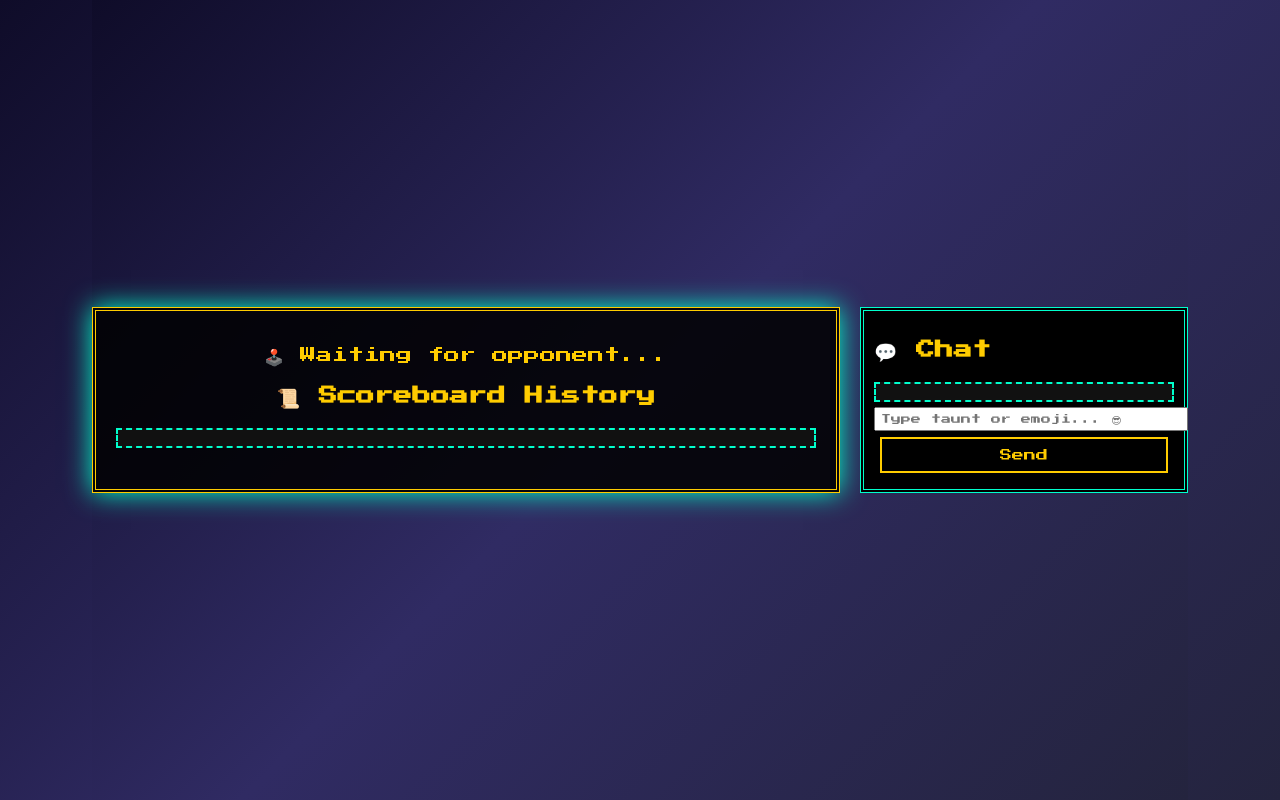
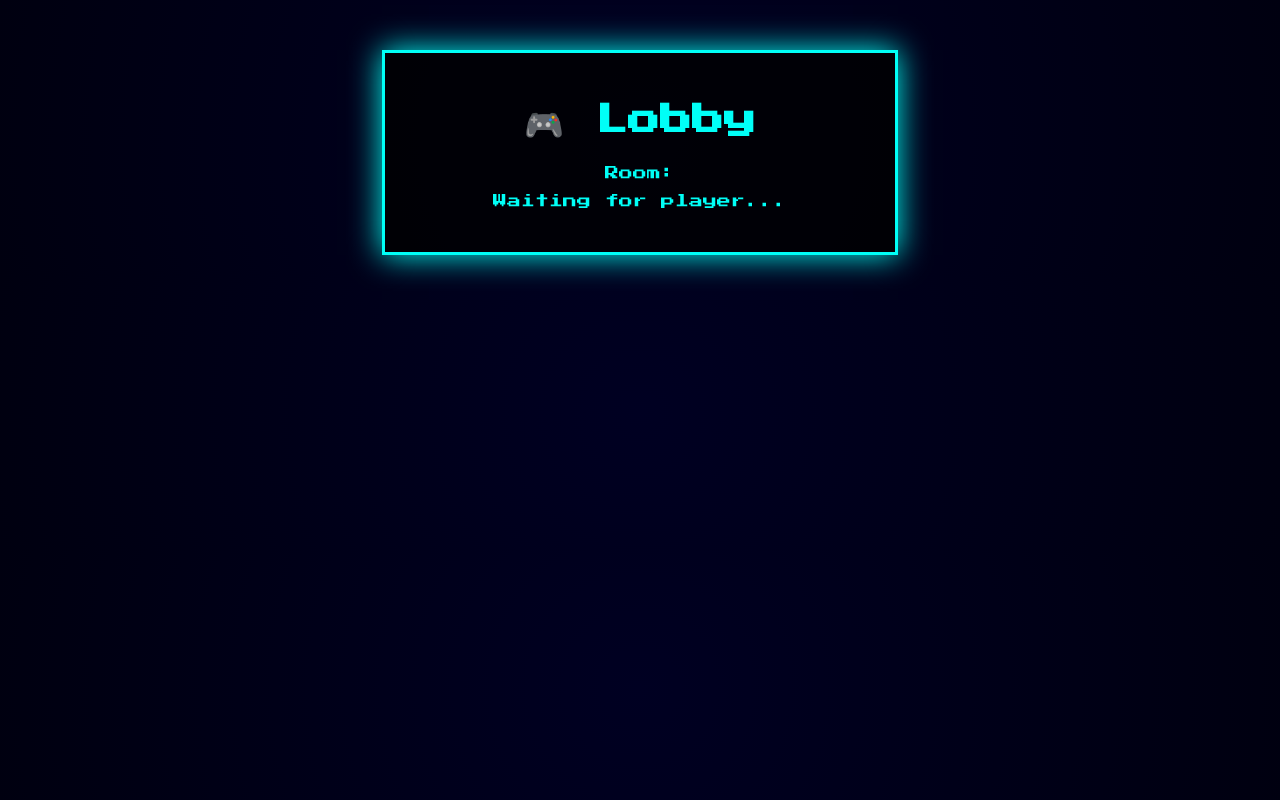
Before and after one commit to Kayyummd/game, a Flask app: page /multiplayer_game.html in a window 1280 px wide. Run offline with Flask 3, Linux system fonts and the light colour scheme; some libraries are stand-ins or nearby versions.

Commit message:
Update multiplayer_game.html

```diff
--- a/cricket_project/templates/multiplayer_game.html
+++ b/cricket_project/templates/multiplayer_game.html
@@ -2,33 +2,53 @@
 <html lang="en">
 <head>
   <meta charset="UTF-8" />
-  <title>🏏 Multiplayer Hand Cricket</title>
-  <meta name="viewport" content="width=device-width, initial-scale=1.0" />
-  <link href="https://fonts.googleapis.com/css2?family=Press+Start+2P&display=swap" rel="stylesheet" />
+  <meta name="viewport" content="width=device-width, initial-scale=1.0"/>
+  <title>🎮 Hand Cricket Lobby & Game</title>
+  <link href="https://fonts.googleapis.com/css2?family=Press+Start+2P&display=swap" rel="stylesheet"/>
   <script src="https://cdn.socket.io/4.7.2/socket.io.min.js"></script>
   <script src="https://cdn.jsdelivr.net/npm/canvas-confetti@1.6.0/dist/confetti.browser.min.js"></script>
   <style>
-    html, body {
-      margin: 0; padding: 0;
-      height: 100%;
+    body {
+      background: radial-gradient(circle, #000022 0%, #000010 100%);
+      color: #00fff7;
       font-family: 'Press Start 2P', cursive;
-      background: linear-gradient(135deg, #0f0c29, #302b63, #24243e);
+      margin: 0;
+      padding: 0;
+    }
+    .lobby, .game-container {
+      display: flex;
+      flex-direction: column;
+      align-items: center;
+      padding: 20px;
+    }
+    .box {
+      background: rgba(0,0,0,0.8);
+      padding: 30px;
+      border: 3px solid #00fff7;
+      box-shadow: 0 0 30px #00fff7;
+      text-align: center;
+      max-width: 450px;
+      width: 90%;
+      margin-top: 30px;
+    }
+    button {
+      background: black;
+      color: #00fff7;
+      border: 2px solid #00fff7;
+      margin: 8px;
+      padding: 10px 18px;
+      cursor: pointer;
+      font-family: inherit;
+      font-size: 12px;
+    }
+    button:hover {
+      background: #00fff7;
+      color: black;
+    }
+    p { font-size: 14px; }
+    .game-container {
+      display: none;
       color: #ffcc00;
-      display: flex;
-      justify-content: center;
-      align-items: center;
-    }
-    .container {
-      display: flex;
-      gap: 20px;
-    }
-    .game-box {
-      background: rgba(0, 0, 0, 0.85);
-      border: 4px double #ffcc00;
-      box-shadow: 0 0 25px #00ffcc;
-      width: 700px;
-      padding: 20px;
-      text-align: center;
     }
     .chat-box {
       background: #000;
@@ -37,28 +57,7 @@
       padding: 10px;
       display: flex;
       flex-direction: column;
-    }
-    button {
-      margin: 6px; padding: 10px 16px;
-      border: 2px solid #ffcc00;
-      background: black; color: #ffcc00;
-      cursor: pointer;
-      font-family: inherit;
-      font-size: 12px;
-    }
-    button:hover {
-      background: #ffcc00; color: black;
-    }
-    .hidden { display: none; }
-    #history {
-      font-size: 10px;
-      border: 2px dashed #00ffcc;
-      padding: 8px;
-      background-color: #111;
-      color: #00ffcc;
-      max-height: 150px;
-      overflow-y: auto;
-      text-align: left;
+      margin-top: 20px;
     }
     #messages {
       font-size: 10px;
@@ -77,32 +76,44 @@
       font-size: 10px;
       margin-top: 5px;
     }
-    #game-over {
-      display: none;
-      padding: 20px;
-      background: #000;
-      border: 2px dashed red;
-      margin-top: 20px;
+    #play-buttons button {
+      margin: 5px;
+    }
+    #history {
+      font-size: 10px;
+      border: 2px dashed #00ffcc;
+      padding: 8px;
+      background-color: #111;
+      color: #00ffcc;
+      max-height: 150px;
+      overflow-y: auto;
+      text-align: left;
     }
   </style>
 </head>
 <body>
-  <div class="container">
-    <div class="game-box">
-      <p id="status">🕹️ Waiting for opponent...</p>
-
-      <div id="toss-box" class="hidden">
-        <p>🪙 Choose Head or Tail:</p>
-        <button onclick="sendToss('Head')">🪙 Head</button>
-        <button onclick="sendToss('Tail')">🐍 Tail</button>
+  <div class="lobby">
+    <div class="box">
+      <h1>🎮 Lobby</h1>
+      <p>Room: <span id="room-code">--</span></p>
+      <p id="status">Waiting for player...</p>
+      <div id="toss-btns" style="display:none;">
+        <p>Select Head or Tail</p>
+        <button onclick="chooseToss('Head')">Head</button>
+        <button onclick="chooseToss('Tail')">Tail</button>
       </div>
-
-      <div id="batbowl-box" class="hidden">
-        <p>🏏 You won the toss! Choose:</p>
-        <button onclick="chooseBatBowl('Bat')">🗡️ Bat</button>
-        <button onclick="chooseBatBowl('Bowl')">🛡️ Bowl</button>
+      <div id="toss-result" style="display:none;">
+        <p id="toss-text"></p>
       </div>
-
+      <div id="batbowl-btns" style="display:none;">
+        <p>Choose Bat or Bowl</p>
+        <button onclick="chooseBatBowl('Bat')">Bat</button>
+        <button onclick="chooseBatBowl('Bowl')">Bowl</button>
+      </div>
+    </div>
+  </div>
+  <div class="game-container" id="game">
+    <h2 id="game-status">🕹️ Get Ready...</h2>
     <div id="play-buttons" class="hidden">
       <p>🎯 Choose your number:</p>
       <div>
@@ -114,18 +125,10 @@
         <button onclick="playNum(5)">5</button>
       </div>
     </div>
-
-      <div id="scoreboard">
-        <h3>📜 Scoreboard History</h3>
-        <ul id="history" style="list-style: none; padding-left: 0;"></ul>
+    <div>
+      <h3>📜 Scoreboard</h3>
+      <ul id="history" style="list-style:none; padding-left:0;"></ul>
     </div>
-
-      <div id="game-over">
-        <h3 id="result-msg">Game Over!</h3>
-        <button onclick="restartGame()">🔄 Restart</button>
-      </div>
-    </div>
-
     <div class="chat-box">
       <h3>💬 Chat</h3>
       <div id="messages"></div>
@@ -133,78 +136,119 @@
       <button onclick="sendMsg()">Send</button>
     </div>
   </div>
-
   <script>
     const socket = io();
-    const urlParams = new URLSearchParams(window.location.search);
-    const room = urlParams.get('room');
-    const username = urlParams.get('username') || 'Player';
-    const isHost = urlParams.get('host') === 'true';
-    let mySocketId = "";
+    const params = new URLSearchParams(window.location.search);
+    const room = params.get('room');
+    const username = params.get('username') || 'Player';
+    const isHost = params.get('host') === 'true';
+    let sid = "";
+    let innings = 1;
+    let myScore = 0, opponentScore = 0;
+    let isMyTurnToBat = false;
+    let target = null;
 
-    socket.on("connect", () => {
-      mySocketId = socket.id;
-      socket.emit("join_room", { room, host: isHost, username });
+    document.getElementById("room-code").innerText = room;
+
+    socket.on('connect', () => {
+      sid = socket.id;
+      socket.emit('join_room', { room, host: isHost, username });
     });
 
-    socket.on("both_ready", () => {
-      document.getElementById("status").innerText = "🎮 Both players connected!";
-      if (isHost) {
-        document.getElementById("toss-box").classList.remove("hidden");
-        document.getElementById("status").innerText = "🪙 Choose Head or Tail:";
-      }
+    socket.on('both_ready', () => {
+      document.getElementById('status').innerText = '✅ Both players joined!';
+      if (isHost) document.getElementById('toss-btns').style.display = 'block';
     });
 
-    function sendToss(choice) {
-      socket.emit("toss_choice", { room, choice });
-      document.getElementById("toss-box").classList.add("hidden");
-      document.getElementById("status").innerText = "⌛ Waiting for toss result...";
+    function chooseToss(choice) {
+      socket.emit('toss_choice', { room, choice });
+      document.getElementById('toss-btns').style.display = 'none';
+      document.getElementById('status').innerText = '🪙 Waiting for toss result...';
     }
 
-    socket.on("toss_result", (data) => {
-      const won = (data.winner === "host" && isHost) || (data.winner === "guest" && !isHost);
-      document.getElementById("status").innerText = `🪙 Toss Result: ${data.result} — ${data.winner.toUpperCase()} won`;
-      if (won) {
-        document.getElementById("batbowl-box").classList.remove("hidden");
-        document.getElementById("status").innerText = "🎖️ You won the toss! Choose Bat or Bowl";
+    socket.on('toss_result', data => {
+      document.getElementById('toss-result').style.display = 'block';
+      document.getElementById('toss-text').innerText = `Toss Result: ${data.result} → ${data.winner === 'host' ? 'Host' : 'Guest'} won`;
+      if ((isHost && data.winner === 'host') || (!isHost && data.winner === 'guest')) {
+        document.getElementById('batbowl-btns').style.display = 'block';
       } else {
-        document.getElementById("status").innerText = "🤔 Opponent choosing Bat/Bowl...";
+        document.getElementById('status').innerText = '🤔 Opponent choosing Bat/Bowl...';
       }
     });
 
     function chooseBatBowl(choice) {
-      socket.emit("bat_bowl_choice", { room, choice });
-      document.getElementById("batbowl-box").classList.add("hidden");
-      document.getElementById("status").innerText = "🛠️ Setting up the game...";
+      socket.emit('bat_bowl_choice', { room, choice });
+      document.getElementById('batbowl-btns').style.display = 'none';
+      document.getElementById('status').innerText = '🛠️ Starting game...';
     }
 
     socket.on("game_start", (data) => {
-      const batting = data.bat_first_sid === mySocketId;
+      document.querySelector(".lobby").style.display = "none";
+      document.getElementById("game").style.display = "flex";
+      isMyTurnToBat = data.bat_first_sid === sid;
+      innings = 1;
+      myScore = 0;
+      opponentScore = 0;
+      target = null;
+      document.getElementById("history").innerHTML = "";
+      updateGameStatus();
       document.getElementById("play-buttons").classList.remove("hidden");
-      document.getElementById("status").innerText = batting ? "🏏 You are Batting!" : "🥎 You are Bowling!";
     });
+
+    function updateGameStatus() {
+      if (innings === 1) {
+        document.getElementById("game-status").innerText = isMyTurnToBat ? "🏏 You are Batting!" : "🥎 You are Bowling!";
+      } else {
+        document.getElementById("game-status").innerText = isMyTurnToBat ? `🏏 Batting – Target: ${target}` : `🥎 Bowling – Defend ${target}`;
+      }
+    }
 
     function playNum(n) {
       socket.emit("player_move", { room, move: n });
       document.getElementById("play-buttons").classList.add("hidden");
-      document.getElementById("status").innerText = "⏳ Waiting for opponent...";
+      document.getElementById("game-status").innerText = "⏳ Waiting for opponent...";
     }
 
     socket.on("round_result", data => {
       const list = document.getElementById("history");
       const li = document.createElement("li");
+      const myMove = data.moves[sid];
+      const opponentId = Object.keys(data.moves).find(id => id !== sid);
+      const opponentMove = data.moves[opponentId];
       if (data.type === "out") {
         li.textContent = `💥 OUT! Both played ${data.num}`;
+        if (innings === 1) {
+          target = isMyTurnToBat ? myScore + 1 : opponentScore + 1;
+          innings = 2;
+          isMyTurnToBat = !isMyTurnToBat;
+          document.getElementById("history").appendChild(document.createElement("hr"));
+          updateGameStatus();
         } else {
-        const myMove = data.moves[mySocketId];
-        const opponentId = Object.keys(data.moves).find(id => id !== mySocketId);
-        const opponentMove = data.moves[opponentId];
-        const myName = data.usernames[mySocketId] || "You";
-        const oppName = data.usernames[opponentId] || "Opponent";
-        li.textContent = `${myName}: ${myMove} | ${oppName}: ${opponentMove}`;
+          const win = isMyTurnToBat ? myScore >= target : opponentScore >= target;
+          document.getElementById("game-status").innerText = win ? "🎉 You Won! 🏆" : "😢 You Lost!";
+          if (win) confetti();
+          return;
+        }
+      } else {
+        li.textContent = `${username}: ${myMove} | Opponent: ${opponentMove}`;
+        if (isMyTurnToBat) {
+          myScore += myMove;
+          if (innings === 2 && myScore >= target) {
+            document.getElementById("game-status").innerText = "🎉 You Won! 🏆";
+            confetti();
+            return;
+          }
+        } else {
+          opponentScore += opponentMove;
+          if (innings === 2 && opponentScore >= target) {
+            document.getElementById("game-status").innerText = "😢 You Lost!";
+            return;
+          }
+        }
       }
       list.appendChild(li);
       document.getElementById("play-buttons").classList.remove("hidden");
+      updateGameStatus();
     });
 
     function sendMsg() {
@@ -222,19 +266,6 @@
       box.appendChild(line);
       box.scrollTop = box.scrollHeight;
     });
-
-    socket.on("game_over", ({ winner_name, loser_name }) => {
-      const msg = (winner_name === username)
-        ? "🎉 You Won! Champion 🏆"
-        : `😢 You Lost! Winner: ${winner_name}`;
-      document.getElementById("result-msg").innerText = msg;
-      document.getElementById("game-over").style.display = "block";
-      confetti();
-    });
-
-    function restartGame() {
-      socket.emit("restart_game", { room });
-    }
   </script>
 </body>
 </html>
```
Lines whose indentation alone changed are shown as unchanged.
